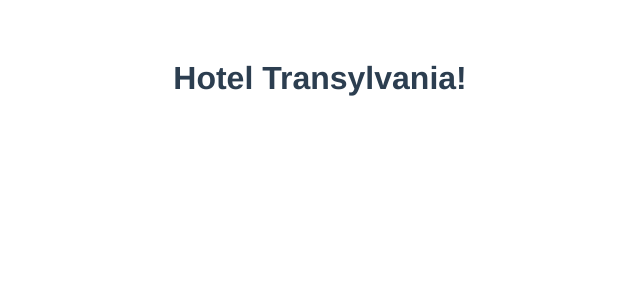
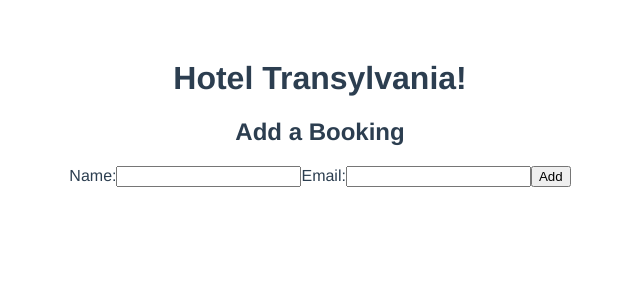
Before and after one commit to alexgyllos/hotel_bookings, a Vue app in the folder client/: page / in a window 1280 px wide. Shown: the top 300 px of the page, without its empty margins (320-960 px from the left). Built offline with nearby package versions, Linux system fonts and the light colour scheme; no server answers.

Commit message:
Adds form to client

```diff
--- a/client/src/components/BookingForm.vue
+++ b/client/src/components/BookingForm.vue
@@ -1,10 +1,43 @@
 <template lang="">
+  <form class="" v-on:submit.prevent="addBooking" method="post">
+    <h2>Add a Booking</h2>
+    <label for="name">Name:</label>
+    <input type="text" v-model="name"/>
+    <label for="email">Email:</label>
+    <input type="text" v-model="email">
 
+    <input type="submit" value="Add">
+  </form>
 </template>
 
 <script>
+import BookingService from '@/services/BookingService.js';
+import {eventBus} from '@/main.js'
+
 export default {
   name: 'booking-form',
+  data() {
+    return {
+      name: '',
+      email: '',
+      checked_in: false
+    }
+  },
+  methods: {
+    addBooking(event){
+      const newBooking = {
+        name: this.name,
+        email: this.email,
+        checked_in: false
+      }
+      BookingService.addBooking(newBooking)
+      .then(booking => eventBus.$emit('booking-added', booking))
+
+      this.name = '',
+      this.email = '',
+      this.checked_in = false
+    }
+  }
 }
 </script>
 
```
